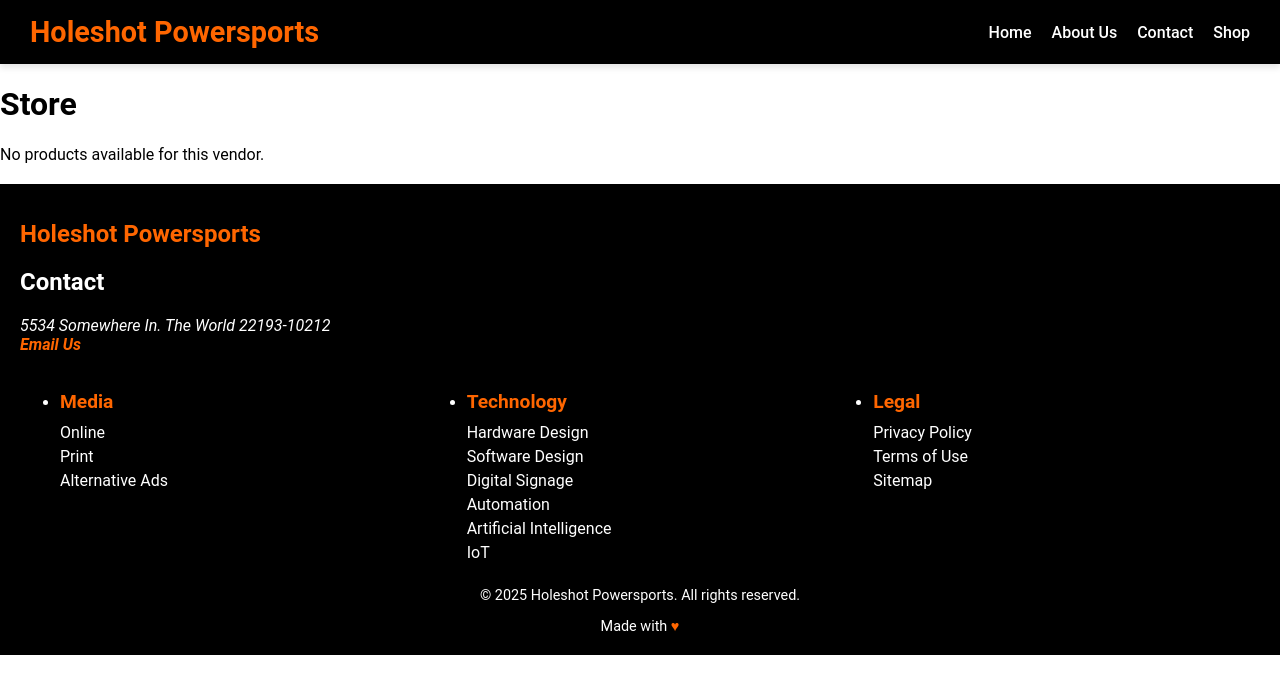
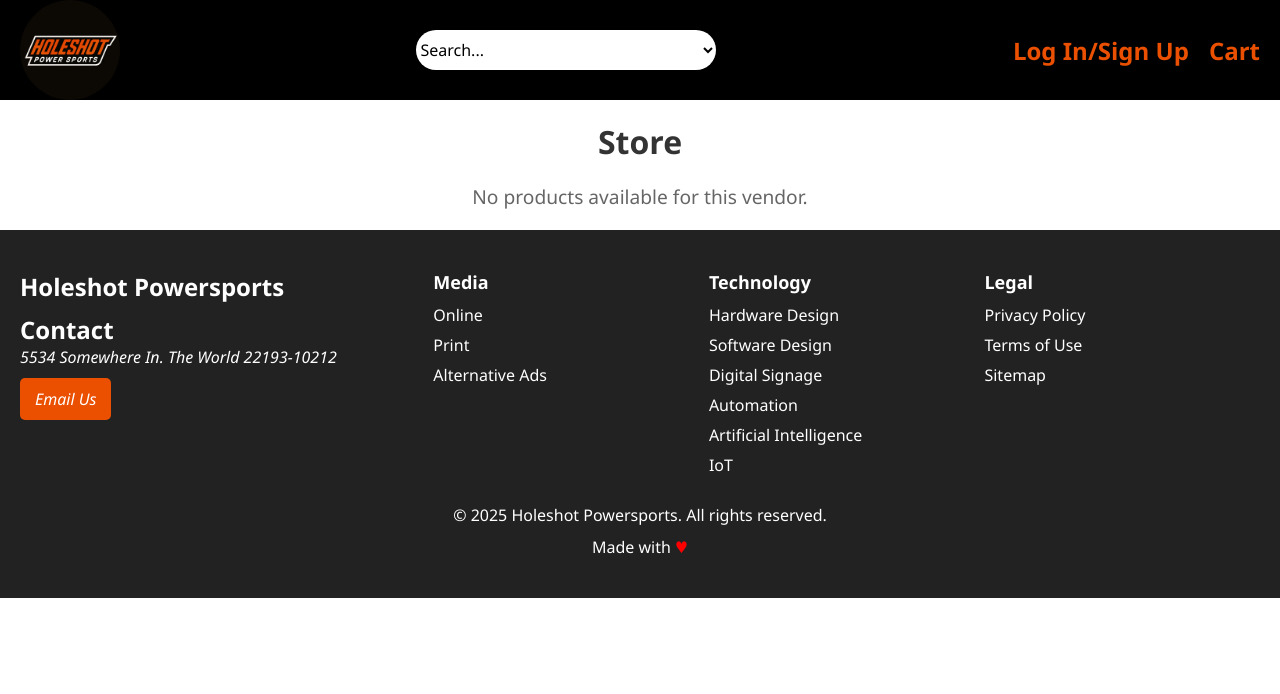
Before and after one commit to TheFidlerCrab/eCommApp, a Flask app: page /store in a window 1280 px wide. Shown: the top 694 px of the page. Run offline with Flask 3, Linux system fonts and the light colour scheme.

Commit message:
new header and cart connection

```diff
--- a/app/main.py
+++ b/app/main.py
@@ -117,9 +117,22 @@
 @app.route('/remove_vendor/<int:vendor_id>', methods=['POST'])
 def remove_vendor(vendor_id):
     if 'loggedin' in session and session.get('userType') == 1:  # Ensure admin is logged in
-        # Remove vendor's products first to maintain database integrity
+        # Remove cart items referencing the vendor's products
+        db.session.execute(
+            text("""
+                DELETE FROM cart_items
+                WHERE productId IN (SELECT id FROM products WHERE vendorId = :vendor_id)
+            """),
+            {"vendor_id": vendor_id}
+        )
+        # Remove vendor's products
         db.session.execute(
             text("DELETE FROM products WHERE vendorId = :vendor_id"),
+            {"vendor_id": vendor_id}
+        )
+        # Remove the vendor entry from the vendors table
+        db.session.execute(
+            text("DELETE FROM vendors WHERE id = :vendor_id"),
             {"vendor_id": vendor_id}
         )
         # Remove the vendor from the users table
@@ -253,7 +266,7 @@
 
         # Query to get vendor's logo path
         vendor_logo = db.session.execute(
-            text("SELECT logo_path FROM users WHERE id = :vendor_id"),
+            text("SELECT logo_path FROM vendors WHERE id = :vendor_id"),
             {"vendor_id": vendor_id}
         ).scalar()
 
@@ -362,6 +375,48 @@
 
     return render_template('store.html', items=items, vendor=vendor_info)
 
+@app.route('/add_to_cart/<int:product_id>', methods=['POST'])
+def add_to_cart(product_id):
+    if 'loggedin' in session and session.get('userType') == 0:  # Ensure user is logged in and is a customer
+        user_id = session['userId']  # Assuming user ID is stored in the session
+
+        # Add the product to the cart
+        db.session.execute(
+            text("""
+                INSERT INTO cart_items (userId, productId, quantity)
+                VALUES (:user_id, :product_id, 1)
+                ON DUPLICATE KEY UPDATE quantity = quantity + 1
+            """),
+            {"user_id": user_id, "product_id": product_id}
+        )
+        db.session.commit()
+
+        return redirect(url_for('store', vendor_id=request.args.get('vendor_id')))
+    return redirect(url_for('login'))
+
+@app.route('/cart')
+def cart():
+    if 'loggedin' in session and session.get('userType') == 0:  # Ensure user is logged in and is a customer
+        user_id = session['userId']  # Assuming user ID is stored in the session
+
+        # Query to get cart items for the user
+        cart_items = db.session.execute(
+            text("""
+                SELECT ci.quantity, p.name, p.price, p.image_url
+                FROM cart_items ci
+                JOIN products p ON ci.productId = p.id
+                WHERE ci.userId = :user_id
+            """),
+            {"user_id": user_id}
+        ).mappings().all()
+
+        # Calculate total price
+        total_price = sum(item['quantity'] * item['price'] for item in cart_items)
+
+        return render_template('cart.html', cart_items=cart_items, total_price=total_price)
+
+    return redirect(url_for('login'))
+
 @app.route('/featured')
 def featured():
     return render_template('Featured.html')
--- a/app/templates/base.html
+++ b/app/templates/base.html
@@ -5,87 +5,112 @@
     <meta name="viewport" content="width=device-width, initial-scale=1.0">
     <title>{% block title %}Holeshot Powersports{% endblock %}</title>
     <style>
-        body {
+        * {
             margin: 0;
-            font-family: 'Roboto', sans-serif;
-            background-color: #ffffff;
+            padding: 0;
+            box-sizing: border-box;
+            font-family: 'Segoe UI', Tahoma, Geneva, Verdana, sans-serif;
         }
 
-        .topBar {
-            background-color: #000000; /* Black background */
-            color: #ffffff; /* White text */
+        .Topbar {
+            background-color: black;
+            height: 100px;
+            color: white;
+            padding: 0 20px;
+            font-size: 24px;
+            font-weight: bold;
             display: flex;
+            align-items: center;
             justify-content: space-between;
-            align-items: center;
-            padding: 15px 30px;
-            box-shadow: 0 4px 6px rgba(0, 0, 0, 0.1);
         }
 
-        .topBar .logo {
-            font-size: 1.8em;
+        .logo {
+            width: 100px;
+            height: 100px;
+            border-radius: 50%;
+        }
+
+        .topBarItems {
+            flex: 1;
+            display: flex;
+            justify-content: center;
+        }
+
+        .searchbar {
+            width: 300px;
+            height: 40px;
+            border-radius: 50px;
+            border: none;
+            font-size: 16px;
+            background-color: white;
+            color: black;
+        }
+
+        .headerButtons {
+            display: flex;
+            align-items: center;
+            gap: 20px;
+        }
+
+        .headerItem {
+            color: rgb(235, 80, 0);
+            text-decoration: none;
             font-weight: bold;
-            color: #ff6600; /* Orange text */
+        }
+
+        .headerItem:hover {
+            color: rgb(235, 120, 0);
             text-decoration: none;
         }
 
-        .topBar .nav-links {
+        .footer {
+            background-color: #222;
+            color: #fff;
+            padding: 40px 20px;
             display: flex;
-            gap: 20px;
-        }
-
-        .topBar .nav-links a {
-            color: #ffffff; /* White text */
-            text-decoration: none;
-            font-size: 1em;
-            font-weight: 500;
-            transition: color 0.3s ease;
-        }
-
-        .topBar .nav-links a:hover {
-            color: #ff6600; /* Orange text */
-        }
-
-        .footer {
-            background-color: #000000; /* Black background */
-            color: #ffffff; /* White text */
-            padding: 20px;
-            margin-top: 20px;
+            flex-wrap: wrap;
+            justify-content: space-between;
         }
 
         .footer__addr {
+            flex: 1 1 300px;
             margin-bottom: 20px;
         }
 
         .footer__logo {
-            font-size: 1.5em;
-            color: #ff6600; /* Orange text */
+            font-size: 24px;
+            font-weight: bold;
             margin-bottom: 10px;
         }
 
         .footer__btn {
-            color: #ff6600; /* Orange text */
+            display: inline-block;
+            margin-top: 10px;
+            color: #fff;
             text-decoration: none;
-            font-weight: bold;
+            background-color: rgb(235, 80, 0);
+            padding: 10px 15px;
+            border-radius: 5px;
         }
 
         .footer__btn:hover {
-            color: #cc5200; /* Darker orange */
+            background-color: rgb(235, 120, 0);
         }
 
         .footer__nav {
             display: flex;
-            flex-wrap: wrap;
-            gap: 20px;
+            flex: 2 1 600px;
+            justify-content: space-between;
+            list-style: none;
+            padding: 0;
         }
 
         .nav__item {
             flex: 1;
-            min-width: 150px;
         }
 
         .nav__title {
-            font-size: 1.2em;
-            color: #ff6600; /* Orange text */
+            font-size: 18px;
             margin-bottom: 10px;
         }
 
@@ -95,47 +120,54 @@
         }
 
         .nav__ul li {
-            margin-bottom: 5px;
+            margin-bottom: 8px;
         }
 
         .nav__ul a {
-            color: #ffffff; /* White text */
+            color: #fff;
             text-decoration: none;
         }
 
         .nav__ul a:hover {
-            color: #ff6600; /* Orange text */
+            text-decoration: underline;
         }
 
         .legal {
+            flex: 1 1 100%;
             text-align: center;
             margin-top: 20px;
-            font-size: 0.9em;
         }
 
         .legal__links {
             margin-top: 10px;
         }
 
-        .legal__links .heart {
-            color: #ff6600; /* Orange heart */
+        .heart {
+            color: red;
         }
     </style>
     {% block extra_css %}{% endblock %}
-    <script type="module" src="https://unpkg.com/ionicons@7.1.0/dist/ionicons/ionicons.esm.js"></script>
-    <script nomodule src="https://unpkg.com/ionicons@7.1.0/dist/ionicons/ionicons.js"></script>
   </head>
 
   <body>
     <header>
-      <div class="topBar">
-        <a href="{{ url_for('index') }}" class="logo">Holeshot Powersports</a>
-        <nav class="nav-links">
-          <a href="{{ url_for('index') }}">Home</a>
-          <a href="#">About Us</a>
-          <a href="#">Contact</a>
-          <a href="#">Shop</a>
-        </nav>
+      <div class="Topbar">
+        <img class="logo" src="{{ url_for('static', filename='images/logo2.png') }}" alt="Holeshot Powersports Logo">
+        <div class="topBarItems">
+          <select class="searchbar">
+            <option value="" disabled selected>Search...</option>
+            <option value="helmets">Helmets</option>
+            <option value="jackets">Jackets and Vests</option>
+            <option value="gloves">Gloves</option>
+            <option value="pants">Pants</option>
+            <option value="boots">Boots</option>
+            <option value="extras">Extras</option>
+          </select>
+        </div>
+        <div class="headerButtons">
+          <a class="headerItem" href="{{ url_for('login') }}">Log In/Sign Up</a>
+          <a class="headerItem" href="{{ url_for('cart') }}">Cart</a>
+        </div>
       </div>
     </header>
 
--- a/app/templates/store.html
+++ b/app/templates/store.html
@@ -1,22 +1,104 @@
 {% extends "base.html" %}
 {% block content %}
-<body>
-    <h1>{{ vendor.name if vendor else "Store" }}</h1>
+<style>
+    .store-container {
+        font-family: 'Roboto', sans-serif;
+        padding: 20px;
+        max-width: 1200px;
+        margin: 0 auto;
+    }
+
+    .store-header {
+        text-align: center;
+        margin-bottom: 20px;
+    }
+
+    .store-header h1 {
+        font-size: 2em;
+        color: #333;
+    }
+
+    .product-grid {
+        display: grid;
+        grid-template-columns: repeat(auto-fit, minmax(200px, 1fr));
+        gap: 15px;
+    }
+
+    .product-card {
+        background: #fff;
+        border: 1px solid #ddd;
+        border-radius: 8px;
+        padding: 10px;
+        text-align: center;
+        box-shadow: 0 2px 6px rgba(0, 0, 0, 0.1);
+        transition: transform 0.2s ease, box-shadow 0.2s ease;
+    }
+
+    .product-card:hover {
+        transform: translateY(-3px);
+        box-shadow: 0 4px 10px rgba(0, 0, 0, 0.15);
+    }
+
+    .product-card img {
+        max-width: 100%;
+        height: 120px;
+        object-fit: cover;
+        border-radius: 5px;
+        margin-bottom: 8px;
+    }
+
+    .product-card h2 {
+        font-size: 1em;
+        color: #333;
+        margin-bottom: 8px;
+    }
+
+    .product-card p {
+        font-size: 0.9em;
+        color: #666;
+        margin: 4px 0;
+    }
+
+    .product-card .btn {
+        display: inline-block;
+        margin-top: 8px;
+        padding: 8px 12px;
+        background: #ff6600;
+        color: #fff;
+        text-decoration: none;
+        border-radius: 5px;
+        font-size: 0.9em;
+        font-weight: bold;
+        transition: background-color 0.3s ease;
+    }
+
+    .product-card .btn:hover {
+        background: #cc5200;
+    }
+</style>
+
+<div class="store-container">
+    <div class="store-header">
+        <h1>{{ vendor.name if vendor else "Store" }}</h1>
+    </div>
     <section>
         {% if items %}
-            <ul>
+            <div class="product-grid">
                 {% for item in items %}
-                    <li>
+                    <div class="product-card">
+                        <img src="{{ item.image_url }}" alt="{{ item.name }}">
                         <h2>{{ item.name }}</h2>
                         <p>Price: ${{ item.price }}</p>
                         <p>Stock: {{ item.stock }}</p>
-                        <img src="{{ item.image_url }}" alt="{{ item.name }}" style="max-width: 200px;">
-                    </li>
+                        <form method="POST" action="{{ url_for('add_to_cart', product_id=item.id) }}">
+                            <button type="submit" class="btn">Add to Cart</button>
+                        </form>
+                    </div>
                 {% endfor %}
-            </ul>
+            </div>
         {% else %}
-            <p>No products available for this vendor.</p>
+            <p style="text-align: center; font-size: 1.2em; color: #666;">No products available for this vendor.</p>
         {% endif %}
     </section>
-</body>
-{%endblock%}
+</div>
+{% endblock %}
```
Also changed, not shown: app/templates/cart.html (added, +77 -0 lines), app/templates/vendorDash.html (+21 -22 lines), app/static/images/logo2.png (added), app/static/uploads/logos/KawasakiMotors_logo.jpg (added).
